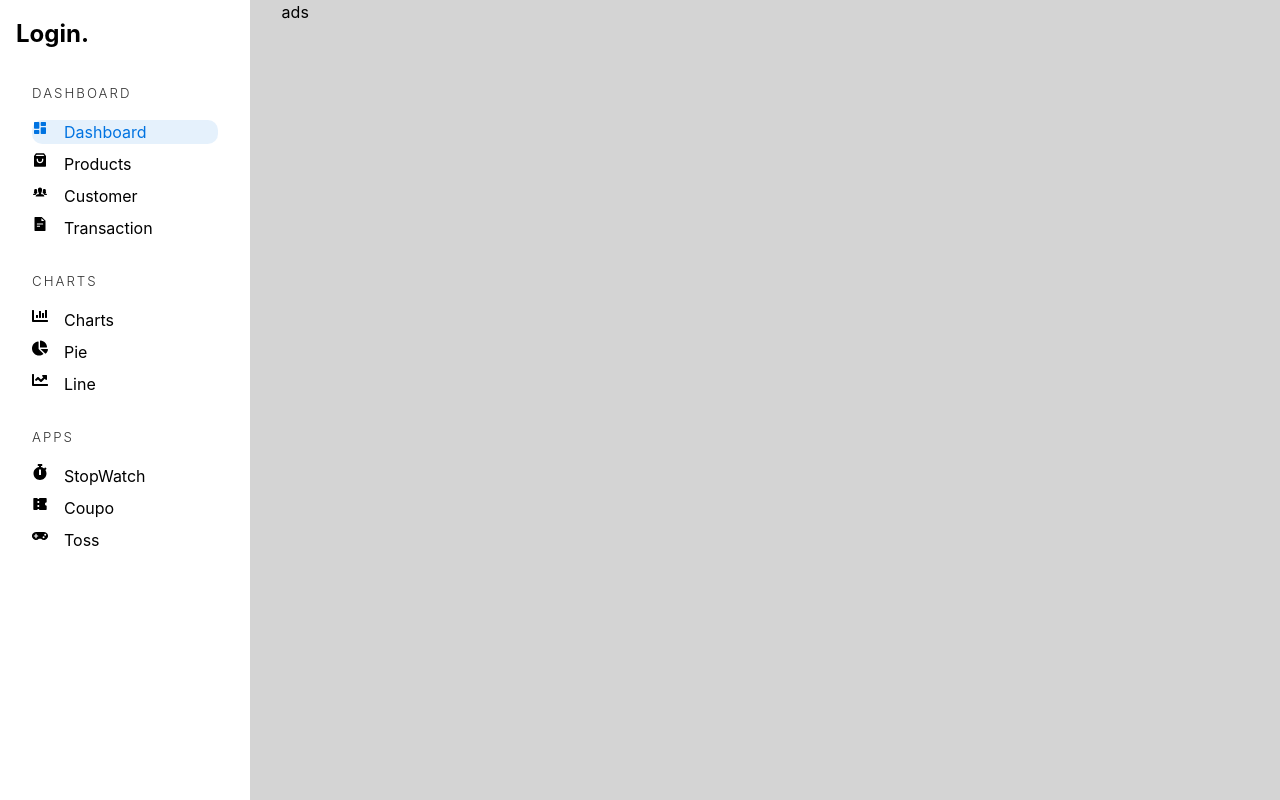
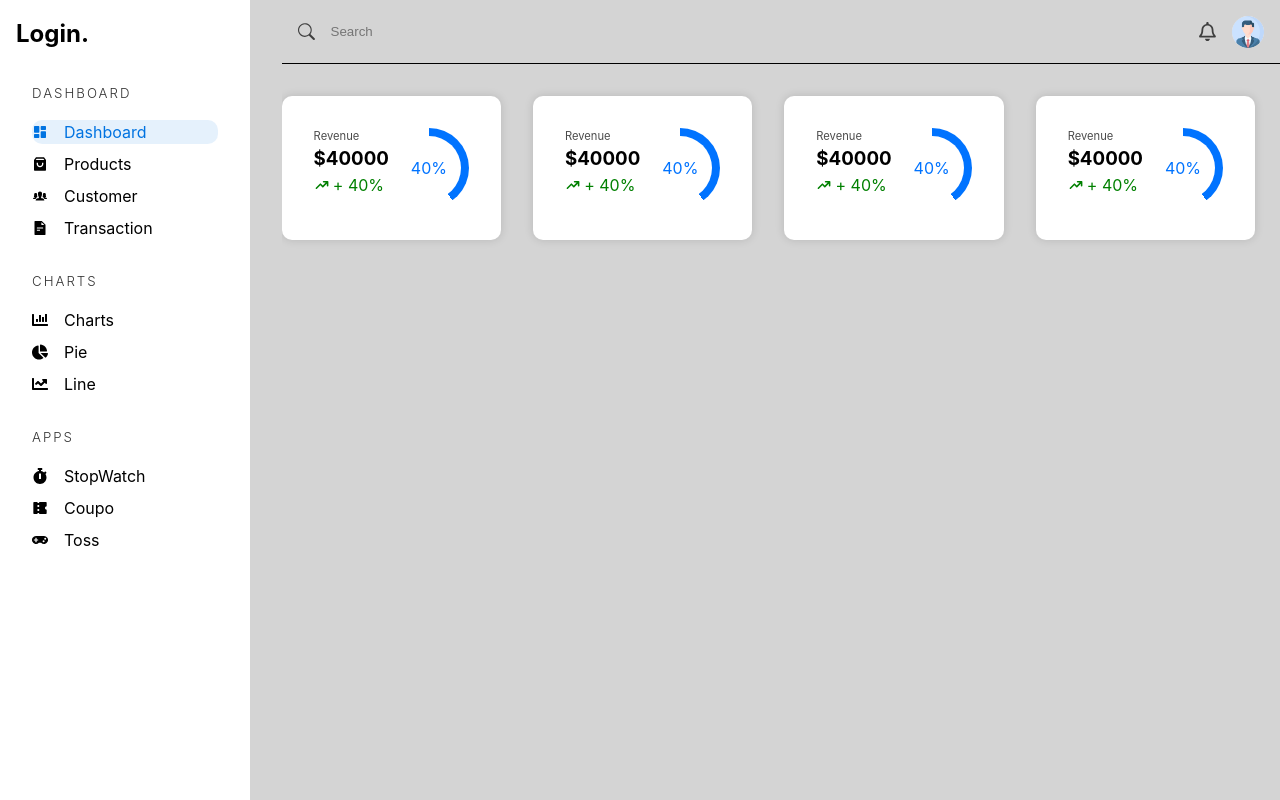
Before and after one commit to MohammedRupawala/ShopIQ-Admin-Dashboard, a React (Vite) app in the folder frontend/: page /admin/dashboard in a window 1280 px wide. Built offline with nearby package versions, Linux system fonts and the light colour scheme.

Commit message:
Dashboard Edit

```diff
--- a/frontend/src/pages/dashboard.tsx
+++ b/frontend/src/pages/dashboard.tsx
@@ -1,14 +1,81 @@
 import React from 'react'
+import { BsSearch } from 'react-icons/bs'
 import AdminSide from '../components/adminSide'
+import { FaRegBell } from 'react-icons/fa'
+import userImg from "../assets/profile.png"
+import { HiTrendingDown,HiTrendingUp } from 'react-icons/hi'
 
 const Dashboard = () => {
   return (
     <div className='adminContainer'>
         <AdminSide/>
-        <main>ads</main>
+        <main className="dashboard">
+        <div className="bar">
+          <BsSearch/>
+          <input type ="text" placeholder='Search'/>
+          <FaRegBell/>
+          <img src={userImg}/>
+          </div>
+          <div className="widget-maker">
+            <Widget heading="Revenue"
+            amount = {true}
+            value={40000}
+            percent={40}
+            colour='rgb(0,115,255)'/>
+             <Widget heading="Revenue"
+            amount = {true}
+            value={40000}
+            percent={40}
+            colour='rgb(0,115,255)'/>
+             <Widget heading="Revenue"
+            amount = {true}
+            value={40000}
+            percent={40}
+            colour='rgb(0,115,255)'/>
+             <Widget heading="Revenue"
+            amount = {true}
+            value={40000}
+            percent={40}
+            colour='rgb(0,115,255)'/>
+                      </div>
+          </main>
     </div>
   )
 }
 
+interface WidgetType {
+  heading: string,
+  value : number,
+  amount : boolean,
+  colour : string,
+  percent : number
+}
+const Widget = ({heading,value,colour,amount,percent}:WidgetType)=>{
+return <article className='widget'>
+  <div className='widgetinfo'>
+    <p>{heading}</p>
+    <h3>{amount?`$${value}`:value}</h3>
+    {
+    percent>0?<span className='green'>
+      <HiTrendingUp/> + {percent}%{" "}
+    </span>
+    :<span className='red'>
+      <HiTrendingDown/> {percent}%{" "}
+    </span>
+    }
+  </div>
+  <div className="widgetCircle" style={{
+    background: `conic-gradient(
+    ${colour} ${Math.abs(percent)/100 * 360}deg,
+    rgb(255,255,255) 0
+    )`,
+  }}>
+    <span style={{
+      color:colour
+    }}>{percent}%</span>
+  </div>
+</article>
+}
+
 
 export default Dashboard
--- /dev/null
+++ b/frontend/src/styles/_dashboard.scss
@@ -0,0 +1,66 @@
+
+.dashboard{
+    overflow-y:auto;
+    .bar{
+        height: 4rem;
+        @include flex(row,unset,center);
+        padding: 0 1rem;
+        border-bottom: 1px solid black;
+        >input{
+            margin-right:auto;
+            @include inputStyle(100%,1rem 0);
+        }
+        >svg{
+            font-size: 1.2rem;
+            opacity: 0.7;
+        }
+        >img{
+            border-radius: 50%;
+            @include square(2rem);
+        }
+    }
+    .widget-maker{
+        @include flex(row,space-between,stretch,2rem);
+        padding: 2rem 2rem 2rem 0;
+        .widget{
+            width: 16rem;
+            background-color: white;
+            box-shadow: 0 0 10px rgba(0,0,0,0.132);
+            padding: 2rem;
+            @include flex(row,space-between,stretch,0rem);
+            border-radius: 10px;
+            .widgetinfo{
+                >p{
+                    opacity: 0.7;
+                    font-size: 0.7rem;
+                }
+                >h4{
+                    font-size: 1.5rem;
+               }
+               >span{
+                @include flex(row,unset,center,0.2rem);
+               }
+
+            }
+            .widgetCircle{
+                position: relative;
+                @include square(5rem);
+                border-radius: 50%;
+                flex : none;
+                display: grid;
+                place-items: center;
+                background-color: blueviolet;
+                &::before{
+                    content: "";
+                    position: absolute;
+                    @include square(4rem);
+                    background-color: white;
+                    border-radius: 100%;
+                }
+                span{
+                    position: relative;
+                }
+            }
+        }
+    }
+}
--- a/frontend/src/styles/_mixin.scss
+++ b/frontend/src/styles/_mixin.scss
@@ -4,8 +4,8 @@
     text-transform: $case;
 }
 @mixin flex($dir :row,
-$justify :centre,
-$alignItems:centre,
+$justify :center,
+$alignItems:center,
 $gap:1rem){
     display: flex;
     flex-direction: $dir;
@@ -35,3 +35,7 @@ $gap:1rem){
     left: 50%;
     transform: translate(-50%,-50%);
 }
+@mixin square($s:1rem){
+    width : $s;
+    height: $s;
+}
--- a/frontend/src/styles/app.scss
+++ b/frontend/src/styles/app.scss
@@ -1,4 +1,5 @@
 @import "_mixin";
+@import "_dashboard";
 :root {
     font-family: Inter, system-ui, Avenir, Helvetica, Arial, sans-serif;
     line-height: 1.5;
```
Also changed, not shown: frontend/src/assets/profile.png (added).
